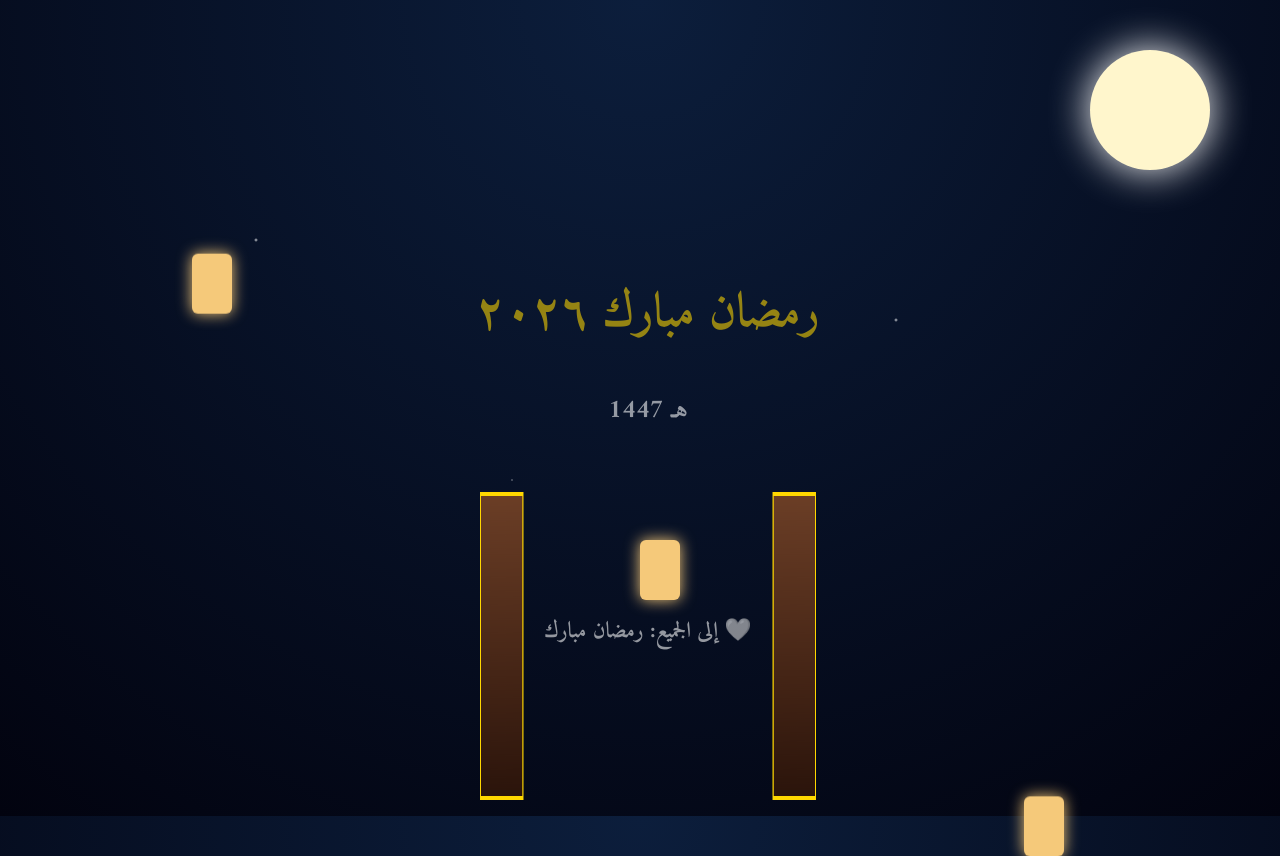
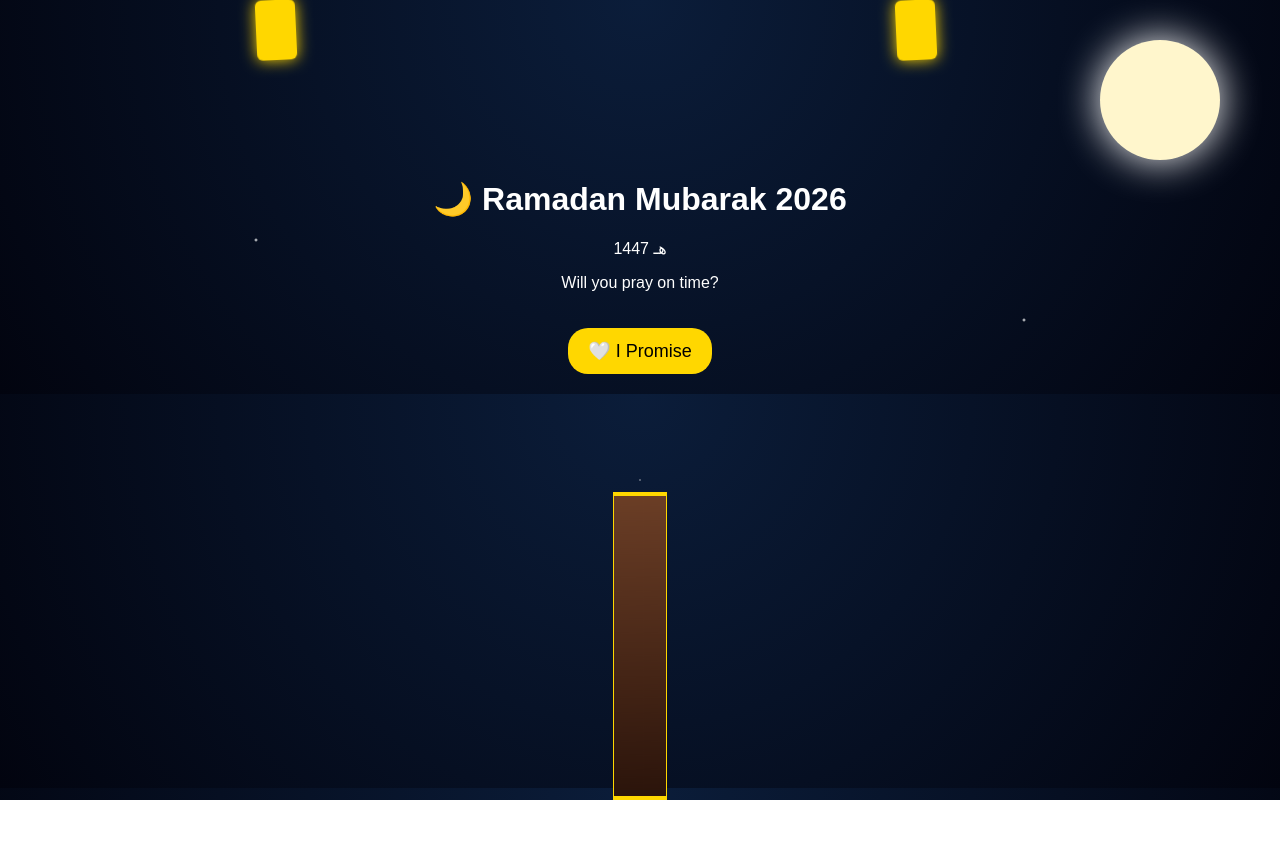
Before and after one commit to Desort17/ramadan-2026, a plain HTML site: page index.html in a window 1280 px wide. After the commit the page ends 800 px from the top, so only its background shows below. Drawn offline with Linux system fonts and the light colour scheme.

Commit message:
Update HTML structure and styles for Ramadan theme

```diff
--- a/index.html
+++ b/index.html
@@ -1,190 +1,197 @@
 <!DOCTYPE html>
-<html lang="ar">
+<html lang="en">
 <head>
 <meta charset="UTF-8">
 <title>Ramadan Mubarak 2026</title>
 
 <style>
-@import url('https://fonts.googleapis.com/css2?family=Amiri:wght@700&display=swap');
-#playBtn{
-    position: fixed;
-    bottom: 20px;
-    left: 50%;
-    transform: translateX(-50%);
-    background: gold;
-    border: none;
-    padding: 12px 20px;
-    font-size: 18px;
-    border-radius: 25px;
-    cursor: pointer;
-    box-shadow: 0 0 15px gold;
-    z-index: 9999;
+body{
+  margin:0;
+  font-family: 'Arial', sans-serif;
+  background: radial-gradient(circle at top, #0b1d3a, #02040f);
+  color:white;
+  overflow:hidden;
+  text-align:center;
 }
 
-:root{
-  --gold: #f5c97a;
+/* Stars */
+.stars{
+  position:fixed;
+  inset:0;
+  background:
+    radial-gradient(2px 2px at 20% 30%, white, transparent),
+    radial-gradient(1px 1px at 50% 60%, white, transparent),
+    radial-gradient(2px 2px at 80% 40%, white, transparent);
 }
 
-body {
-   <button id="playBtn">🔊 تشغيل أنشودة رمضان</button>
-    margin: 0;
-    height: 100vh;
-    overflow: hidden;
-    font-family: 'Amiri', serif;
-    background: radial-gradient(circle at top, #0c1e3c, #02030f);
-    color: white;
+/* Moon */
+.moon{
+  position:absolute;
+  top:40px;
+  right:60px;
+  width:120px;
+  height:120px;
+  background:#fff6cc;
+  border-radius:50%;
+  box-shadow:0 0 40px white;
 }
 
-/* STARS */
-.stars {
-    position: absolute;
-    inset: 0;
-    background:
-        radial-gradient(2px 2px at 20% 30%, white, transparent),
-        radial-gradient(1px 1px at 40% 60%, white, transparent),
-        radial-gradient(2px 2px at 70% 40%, white, transparent),
-        radial-gradient(1px 1px at 90% 20%, white, transparent);
-    animation: twinkle 3s infinite alternate;
+/* Lantern */
+.lantern{
+  position:absolute;
+  top:0;
+  width:40px;
+  height:60px;
+  background:gold;
+  border-radius:6px;
+  box-shadow:0 0 15px gold;
+  animation:swing 3s ease-in-out infinite alternate;
 }
-@keyframes twinkle { from {opacity:.5;} to {opacity:1;} }
-
-/* MOON */
-.moon {
-    position: absolute;
-    top: 50px;
-    right: 70px;
-    width: 120px;
-    height: 120px;
-    background: #fff6cc;
-    border-radius: 50%;
-    box-shadow: 0 0 40px white;
+@keyframes swing{
+  from{transform:rotate(-5deg);}
+  to{transform:rotate(5deg);}
 }
 
-/* LANTERNS */
-.lantern {
-    position: absolute;
-    width: 40px;
-    height: 60px;
-    background: var(--gold);
-    border-radius: 6px;
-    box-shadow: 0 0 15px var(--gold);
-    animation: float 6s ease-in-out infinite;
+/* Door */
+.door{
+  position:absolute;
+  bottom:0;
+  left:50%;
+  transform:translateX(-50%);
+  width:200px;
+  height:300px;
+  background:linear-gradient(#6b3e26,#2b140b);
+  border:4px solid gold;
+  animation:openDoor 4s forwards;
 }
-.l1 { left: 15%; bottom: -80px; animation-delay: 0s; }
-.l2 { left: 50%; bottom: -100px; animation-delay: 2s; }
-.l3 { left: 80%; bottom: -90px; animation-delay: 4s; }
-
-@keyframes float {
-    from { transform: translateY(0); }
-    to { transform: translateY(-600px); }
+@keyframes openDoor{
+  to{transform:translateX(-50%) rotateY(-75deg);}
 }
 
-/* DOORS */
-.door-wrap {
-    position: absolute;
-    bottom: 0;
-    width: 100%;
-    height: 60%;
-    display: flex;
-    justify-content: center;
-    align-items: flex-end;
-}
-.door {
-    width: 160px;
-    height: 300px;
-    background: linear-gradient(#6b3e26, #2b140b);
-    border: 4px solid gold;
-    transform-origin: left;
-    animation: open 4s forwards;
-}
-.right {
-    transform-origin: right;
-    animation-delay: .4s;
+/* Content */
+#content{
+  display:none;
+  margin-top:180px;
 }
 
-@keyframes open {
-    to { transform: rotateY(-75deg); }
+/* Button */
+button{
+  padding:12px 20px;
+  border:none;
+  border-radius:20px;
+  background:gold;
+  font-size:18px;
+  cursor:pointer;
+  margin-top:20px;
 }
 
-/* TEXT */
-.content {
-    position: absolute;
-    top: 30%;
-    width: 100%;
-    text-align: center;
-    opacity: 0;
-    animation: appear 3s forwards;
-    animation-delay: 4s;
+/* Flowers */
+.flower{
+  position:fixed;
+  top:-20px;
+  font-size:20px;
+  animation:fall 5s linear;
 }
-@keyframes appear { to {opacity:1;} }
-
-h1 {
-    font-size: 48px;
-    color: gold;
-}
-p {
-    font-size: 26px;
-    margin: 8px 0;
-}
-
-.quote {
-    opacity: 0;
-    animation: fade 2s forwards;
-}
-.q1 { animation-delay: 5s; }
-.q2 { animation-delay: 7s; }
-.q3 { animation-delay: 9s; }
-
-@keyframes fade { to {opacity:1;} }
-
-.footer {
-    margin-top: 20px;
-    font-size: 22px;
+@keyframes fall{
+  to{transform:translateY(110vh);}
 }
 </style>
 </head>
 
-<body onclick="playSound()">
+<body>
 
 <div class="stars"></div>
 <div class="moon"></div>
+<div class="lantern" style="left:20%"></div>
+<div class="lantern" style="left:70%"></div>
 
-<div class="lantern l1"></div>
-<div class="lantern l2"></div>
-<div class="lantern l3"></div>
+<div class="door"></div>
 
-<div class="door-wrap">
-    <div class="door"></div>
-    <div class="door right"></div>
+<div id="content">
+  <h1>🌙 Ramadan Mubarak 2026</h1>
+  <p>1447 هـ</p>
+
+  <p id="question"></p>
+  <button onclick="openGift()">🤍 I Promise</button>
+
+  <h2 id="gift"></h2>
 </div>
 
-<div class="content">
-    <h1>رمضان مبارك ٢٠٢٦</h1>
-    <p>1447 هـ</p>
-
-    <p class="quote q1">🌙 اللهم اجعل هذا الشهر بداية نور</p>
-    <p class="quote q2">✨ وراحة للقلب وسلامًا للروح</p>
-    <p class="quote q3">💛 رمضان شهر الرحمة والمغفرة</p>
-
-    <p class="footer">
-        إلى الجميع: رمضان مبارك 🤍
-    </p>
-</div>
-
-<audio id="nasheed">
-  <source src="https://cdn.pixabay.com/audio/2022/10/16/audio_6b8a88a6bb.mp3" type="audio/mpeg">
+<audio id="music" loop>
+  <source src="ramadan.mp3" type="audio/mpeg">
 </audio>
 
 <script>
-const audio = document.getElementById("ramadanAudio");
-const btn = document.getElementById("playBtn");
+const questions = [
+  "Will you pray on time?",
+  "Will you respect your parents?",
+  "Will you help the poor?",
+  "Will you speak kindly?",
+  "Will you forgive others?",
+  "Will you avoid lies?",
+  "Will you read Quran?",
+  "Will you control anger?",
+  "Will you help neighbors?",
+  "Will you give charity?",
+  "Will you stay patient?",
+  "Will you keep promises?",
+  "Will you avoid bad words?",
+  "Will you thank Allah?",
+  "Will you spread peace?"
+];
 
-btn.onclick = () => {
-    audio.play();
-    btn.style.display = "none";
-};
+const gifts = [
+  "📖 Allah is with the patient (Quran 2:153)",
+  "🌸 Kindness is charity (Hadith)",
+  "✨ Remember Allah and He will remember you",
+  "🕌 Prayer brings peace",
+  "💛 Allah loves good deeds",
+  "🌷 Truth leads to Jannah",
+  "📿 Quran heals hearts",
+  "🌙 Patience is light",
+  "🤍 Helping others brings reward",
+  "🎁 Charity never decreases wealth",
+  "🌼 Allah rewards patience",
+  "✨ Keep your promises",
+  "🕊️ Good words are charity",
+  "🌟 Gratitude increases blessings",
+  "🌺 Peace is from Islam"
+];
+
+let index = 0;
+
+setTimeout(()=>{
+  document.getElementById("content").style.display="block";
+  document.getElementById("music").play().catch(()=>{});
+  showQuestion();
+},4500);
+
+function showQuestion(){
+  document.getElementById("question").innerText = questions[index];
+}
+
+function openGift(){
+  flowerRain();
+  document.getElementById("gift").innerText = gifts[index];
+  index++;
+  if(index < questions.length){
+    setTimeout(showQuestion,2000);
+  } else {
+    document.getElementById("question").innerText="🎉 Ramadan Gifts Completed!";
+  }
+}
+
+function flowerRain(){
+  for(let i=0;i<15;i++){
+    let f=document.createElement("div");
+    f.className="flower";
+    f.style.left=Math.random()*100+"%";
+    f.innerText="🌸";
+    document.body.appendChild(f);
+    setTimeout(()=>f.remove(),5000);
+  }
+}
 </script>
-
 
 </body>
 </html>
```
